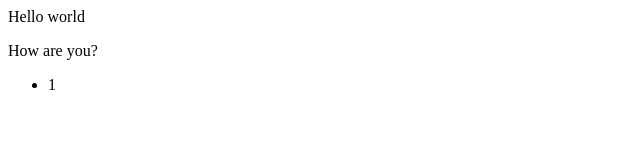
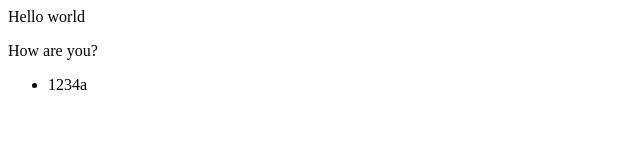
Before and after one commit to Azziron/testProject, a plain HTML site: page index.html in a window 1280 px wide. Shown: the full height of the page, 0-640 px from the left. Drawn offline with Linux system fonts and the light colour scheme.

Commit message:
Updated file

```diff
--- a/index.html
+++ b/index.html
@@ -2,6 +2,6 @@
 <p>Hello world</p>
 <p>How are you?</p>
 <ul>
-<li>1</li>
+<li>1234a</li>
 </ul>
 </body>
```
